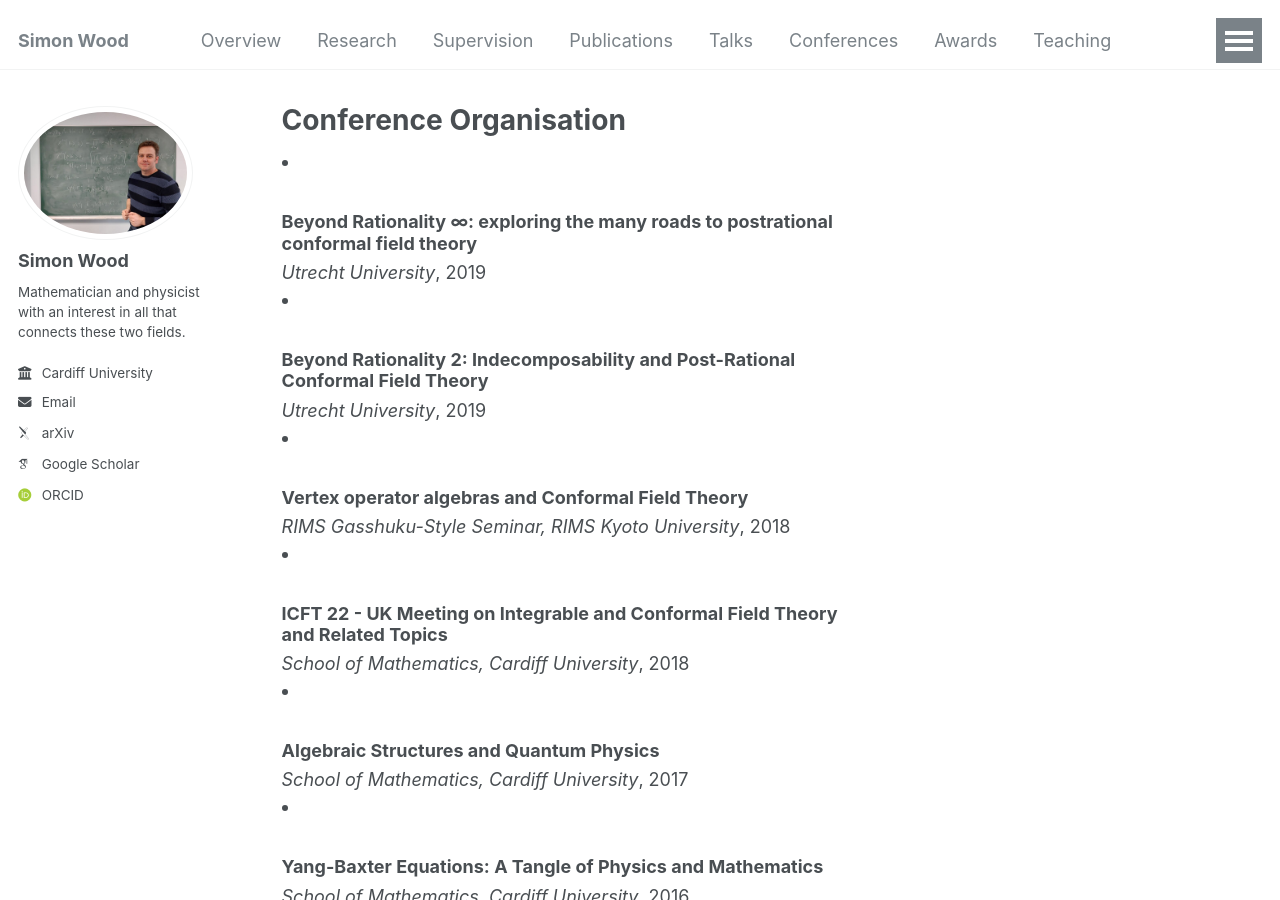
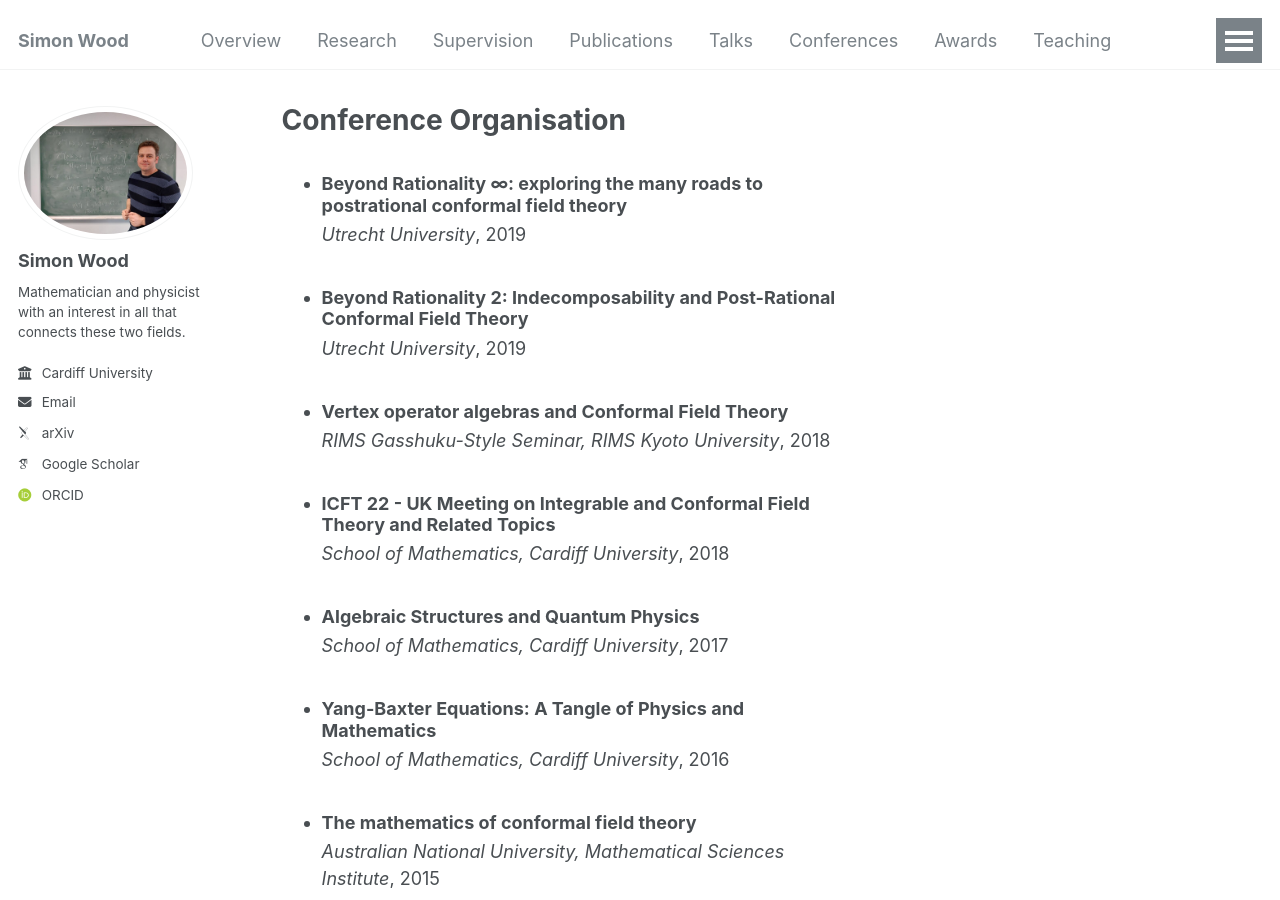
Before and after one commit to simonjwood/simonjwood.github.io, a Jekyll site: the page built from _pages/conferences.html, in a window 1280 px wide and 900 px high. Built offline with Jekyll 4.4.1, drawn with Linux system fonts in a browser that asks for light colours; some web fonts are replaced.

Commit message:
decreased spacing between list items.

```diff
--- a/_includes/archive-single.html
+++ b/_includes/archive-single.html
@@ -13,7 +13,7 @@
 {% endif %}
 
 <div class="{{ include.type | default: "list" }}__item">
-  <article class="archive__item" itemscope itemtype="http://schema.org/CreativeWork">
+<!--  <article class="archive__item" itemscope itemtype="http://schema.org/CreativeWork">-->
     <li>
     {% if include.type == "grid" and teaser %}
       <div class="archive__item-teaser">
@@ -70,5 +70,5 @@
       <a href="{{ post.preprinturl }}">Preprint</a>
     {% endif %}
    </li>
-  </article>
+<!--  </article>-->
 </div>
--- a/_pages/awards.html
+++ b/_pages/awards.html
@@ -7,6 +7,8 @@ author_profile: true
 
 {% include base_path %}
 
+<ul>
 {% for post in site.awards reversed %}
   {% include archive-single.html %}
 {% endfor %}
+</ul>
--- a/_pages/conferences.html
+++ b/_pages/conferences.html
@@ -7,6 +7,8 @@ author_profile: true
 
 {% include base_path %}
 
+<ul>
 {% for post in site.conferences reversed %}
   {% include archive-single.html %}
 {% endfor %}
+</ul>
--- a/_pages/talks.html
+++ b/_pages/talks.html
@@ -13,7 +13,7 @@ author_profile: true
 
 {% assign talksByYear = site.talks | group_by_exp:"talk", "talk.date | date: '%Y'" %}
 {% for year in talksByYear reversed %}
-  <h2>{{ year.name }}</h2>
+  <h2>{{ year.name }}</h2><hr />
     <ul>
       {% for post in year.items reversed %}
         {% include archive-single-talk.html %}
--- a/_pages/teaching.html
+++ b/_pages/teaching.html
@@ -7,8 +7,8 @@ author_profile: true
 
 {% include base_path %}
 
+<ul>
 {% for post in site.teaching reversed %}
- <ul>
   {% include archive-single.html %}
- </ul>
 {% endfor %}
+</ul>
```
